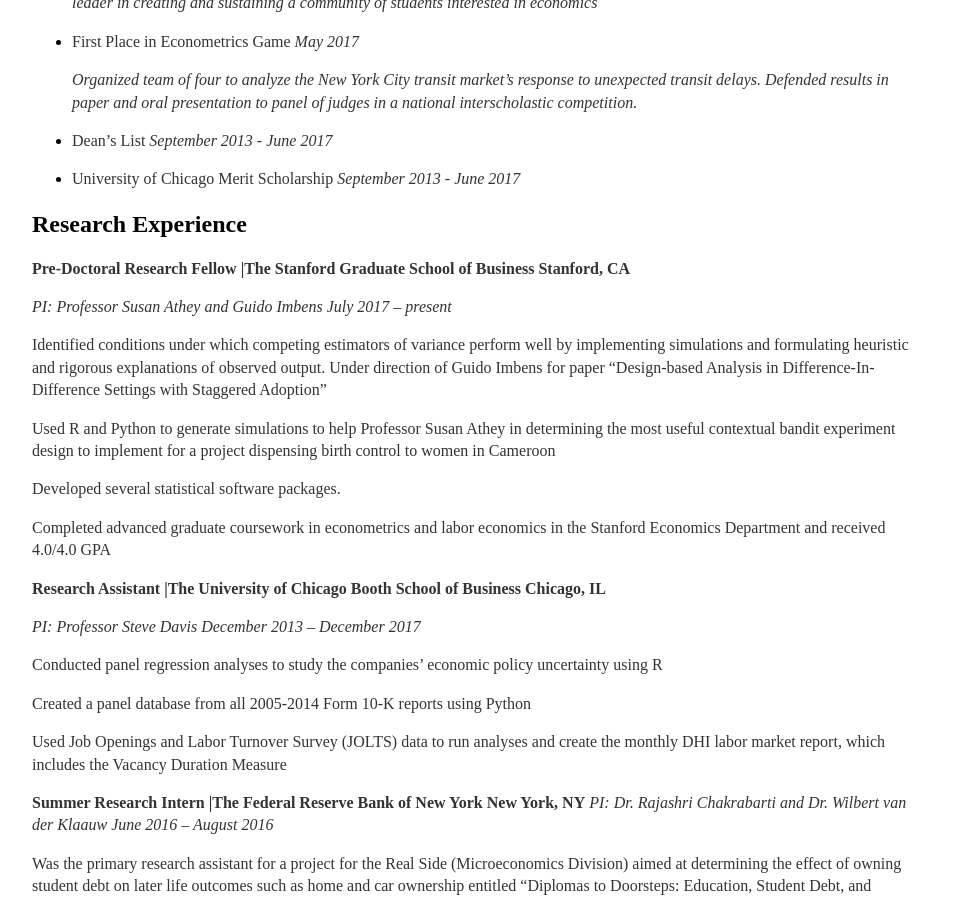
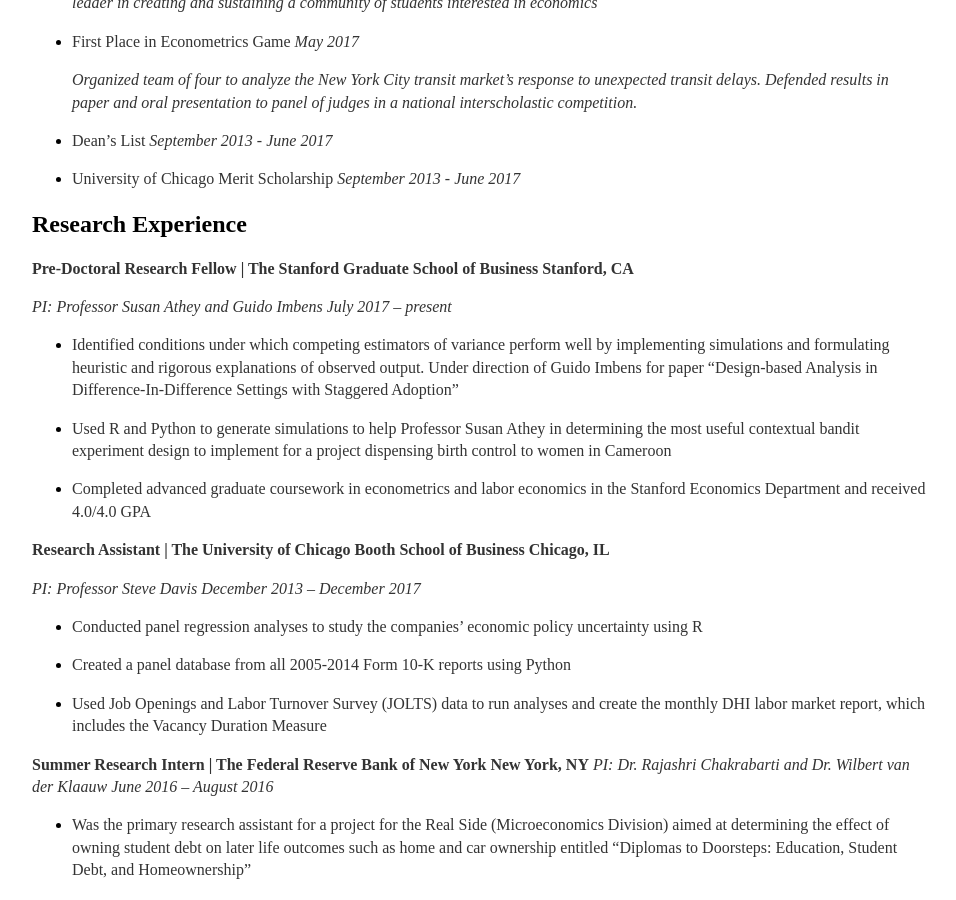
Before and after one commit to lcurrier/lcurrier.github.io, a Jekyll site: the page built from cv/index.md, in a window 1280 px wide and 900 px high, scrolled down 469 px. Shown: the whole window, without its empty margins (160-1116 px from the left). Built offline with Jekyll 4.4.1, drawn with Linux system fonts in a browser that asks for light colours.

Commit message:
Update index.md

```diff
--- a/cv/index.md
+++ b/cv/index.md
@@ -35,93 +35,89 @@
 -   University of Chicago Merit Scholarship *September 2013 - June 2017*
 
 ## Research Experience
-**Pre-Doctoral Research Fellow \|The Stanford Graduate School of Business**     **Stanford, CA**
+**Pre-Doctoral Research Fellow \| The Stanford Graduate School of Business**     **Stanford, CA**
 
   *PI: Professor Susan Athey and Guido Imbens*     *July 2017 -- present*
 
-Identified conditions under which competing estimators of variance
-perform well by implementing simulations and formulating heuristic and
-rigorous explanations of observed output. Under direction of Guido
-Imbens for paper "Design-based Analysis in Difference-In-Difference
-Settings with Staggered Adoption"
+-   Identified conditions under which competing estimators of variance
+    perform well by implementing simulations and formulating heuristic and
+    rigorous explanations of observed output. Under direction of Guido
+    Imbens for paper "Design-based Analysis in Difference-In-Difference
+    Settings with Staggered Adoption"
 
-Used R and Python to generate simulations to help Professor Susan Athey
-in determining the most useful contextual bandit experiment design to
-implement for a project dispensing birth control to women in Cameroon
+-   Used R and Python to generate simulations to help Professor Susan Athey
+    in determining the most useful contextual bandit experiment design to
+    implement for a project dispensing birth control to women in Cameroon
 
-Developed several statistical software packages.
+-   Completed advanced graduate coursework in econometrics and labor
+    economics in the Stanford Economics Department and received 4.0/4.0 GPA
 
-Completed advanced graduate coursework in econometrics and labor
-economics in the Stanford Economics Department and received 4.0/4.0 GPA
-
-  **Research Assistant \|The University of Chicago Booth School of Business**     **Chicago, IL**
+  **Research Assistant \| The University of Chicago Booth School of Business**     **Chicago, IL**
 
   *PI: Professor Steve Davis*     *December 2013 -- December 2017*
 
-Conducted panel regression analyses to study the companies' economic
-policy uncertainty using R
+-   Conducted panel regression analyses to study the companies' economic
+    policy uncertainty using R
 
-Created a panel database from all 2005-2014 Form 10-K reports using
-Python
+-   Created a panel database from all 2005-2014 Form 10-K reports using Python
 
-Used Job Openings and Labor Turnover Survey (JOLTS) data to run analyses
-and create the monthly DHI labor market report, which includes the
-Vacancy Duration Measure
+-   Used Job Openings and Labor Turnover Survey (JOLTS) data to run analyses
+    and create the monthly DHI labor market report, which includes the
+    Vacancy Duration Measure
 
 
-  **Summer Research Intern \|The Federal Reserve Bank of New York**     **New York, NY**
+  **Summer Research Intern \| The Federal Reserve Bank of New York**     **New York, NY**
   *PI: Dr. Rajashri Chakrabarti and Dr. Wilbert van der Klaauw*     *June 2016 -- August 2016*
 
-Was the primary research assistant for a project for the Real Side
-(Microeconomics Division) aimed at determining the effect of owning
-student debt on later life outcomes such as home and car ownership
-entitled "Diplomas to Doorsteps: Education, Student Debt, and
-Homeownership"
+-   Was the primary research assistant for a project for the Real Side
+    (Microeconomics Division) aimed at determining the effect of owning
+    student debt on later life outcomes such as home and car ownership
+    entitled "Diplomas to Doorsteps: Education, Student Debt, and
+    Homeownership"
 
-Collaborated with full time researchers to explore which types of
-analyses would be most precise and insightful for a given project
+-   Collaborated with full time researchers to explore which types of
+    analyses would be most precise and insightful for a given project
 
-Produced charts using Stata to highlight important new trends in
-internal consumer credit data
+-   Produced charts using Stata to highlight important new trends in
+    internal consumer credit data
 
   **Research Assistant \| The University of Chicago Booth School of Business**     **Chicago, IL**
 
   *PI: Professors Marianne Bertrand and Emir Kamenica*     *June 2015 -- June 2016*
 
-Brainstormed with researchers to develop ideas and obtain critical data
-for a project on the cultural distance between groups in the US based on
-income, education, gender, race, and political ideology
+-   Brainstormed with researchers to develop ideas and obtain critical data
+    for a project on the cultural distance between groups in the US based on
+    income, education, gender, race, and political ideology
 
-Conducted primary analyses in R of datasets to study time use trends
-over time by demographics
+-   Conducted primary analyses in R of datasets to study time use trends
+    over time by demographics
 
-Created reports summarizing the data analysis and presenting
-comprehensive conclusions
+-   Created reports summarizing the data analysis and presenting
+    comprehensive conclusions
 
   **White House Summer Research Intern \| The Council of Economic Advisers**     **Washington, D.C.**
 
   *PI: Professor Abigail Wozniak and Professor Betsy Stevenson*     *June 2015 -- August 2015*
 
-Provided economic research assistance to senior economists on project
-that examined labor policies, including occupational licensing
+-   Provided economic research assistance to senior economists on project
+    that examined labor policies, including occupational licensing
 
-Used Stata, Haver, and Excel to fact check economic analyses in
-government memos and reports
+-   Used Stata, Haver, and Excel to fact check economic analyses in
+    government memos and reports
 
-Wrote morning economic news briefings for Chairman Jason Furman and
+-   Wrote morning economic news briefings for Chairman Jason Furman and
 economic reports for the staff
 
   **Research Assistant \| Becker Friedman Institute for Research In Economics**     **Chicago, IL**
 
   *PI: Professor John List*     *February 2014 -- September 2014*
 
-Used R to summarize and display Alaskan survey data in visually
-intuitive maps and graphs
+-   Used R to summarize and display Alaskan survey data in visually
+    intuitive maps and graphs
 
-Read literature and synthesized information about the Alaska Permanent
-Fund
+-   Read literature and synthesized information about the Alaska Permanent Fund
 
-Supervised team of 10 and assisted with the running of field experiments
+-   Supervised team of 10 and assisted with the running of field experiments
 
 ## Publications
 
@@ -151,27 +147,27 @@
 
   *President (2015 -- 2017), Vice President (2014 -- 2015)*     *September 2013 -- June 2017*
 
-Directed club research activities by securing funding, organizing
-student presentations, and working with staff for club's six research
-cohorts. 60-70 active members.
+-   Directed club research activities by securing funding, organizing
+    student presentations, and working with staff for club's six research
+    cohorts. 60-70 active members.
 
-Developed and led classes that taught econometrics and programing to
-undergraduate students
+-   Developed and led classes that taught econometrics and programing to
+    undergraduate students
 
-Organized quarterly dinner lectures that brought together renowned
-economic professors and undergraduate students to discuss experiences
-and new research
+-   Organized quarterly dinner lectures that brought together renowned
+    economic professors and undergraduate students to discuss experiences
+    and new research
 
   **Labor Economics Reading Group**     **Chicago, IL**
   *Cohort Leader*     *September 2015 -- June 2017*
 
-Helped group of 12 first and second year undergraduate students become
-familiar with the economic literature on labor topics such as the
-minimum wage and the gender wage gap
+-   Helped group of 12 first and second year undergraduate students become
+    familiar with the economic literature on labor topics such as the
+    minimum wage and the gender wage gap
 
-Taught undergraduate students with no previous coding experience how to
-use R and replicate economic papers, including Professors' Card and
-Kruger's paper on minimum wage
+-   Taught undergraduate students with no previous coding experience how to
+    use R and replicate economic papers, including Professors' Card and
+    Kruger's paper on minimum wage
 
 ## Skills
 
```
